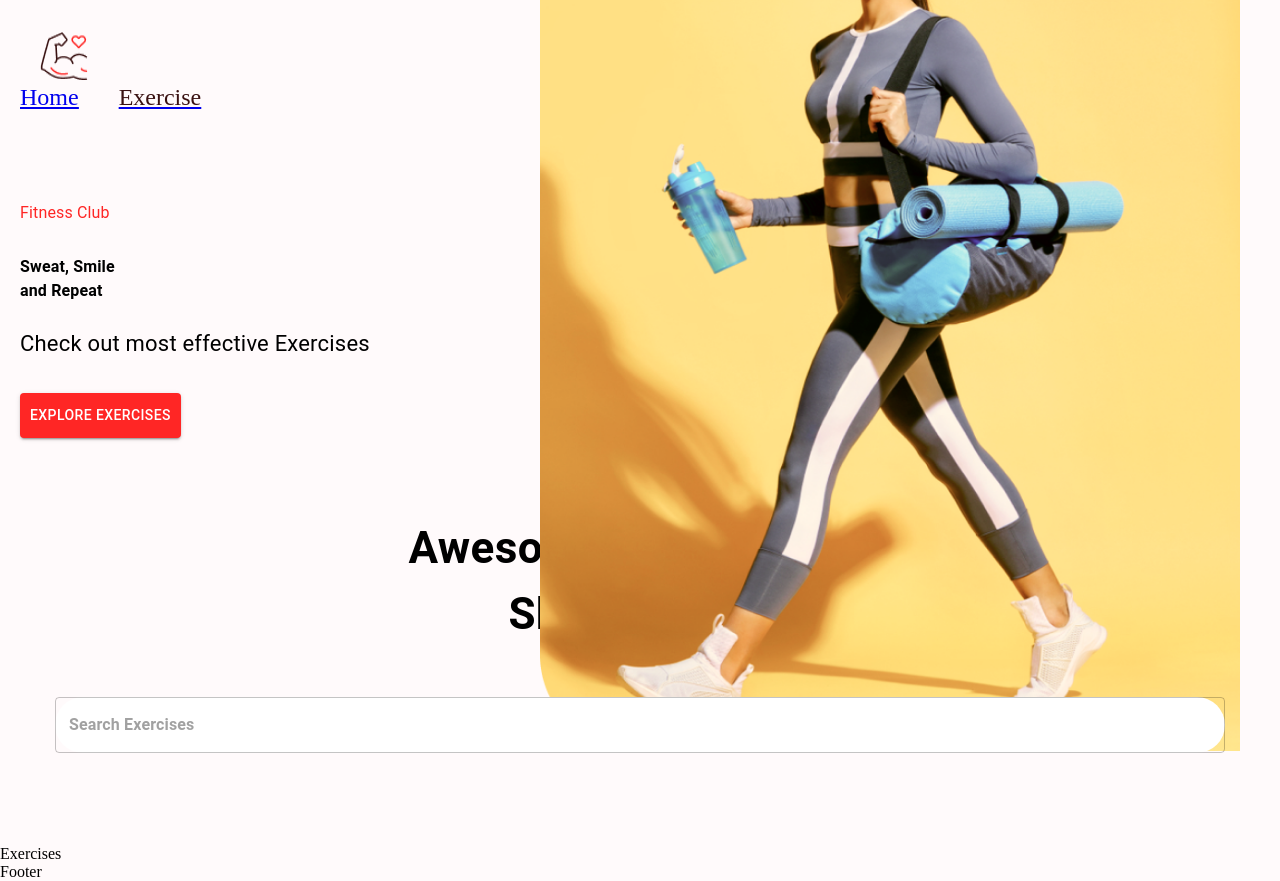
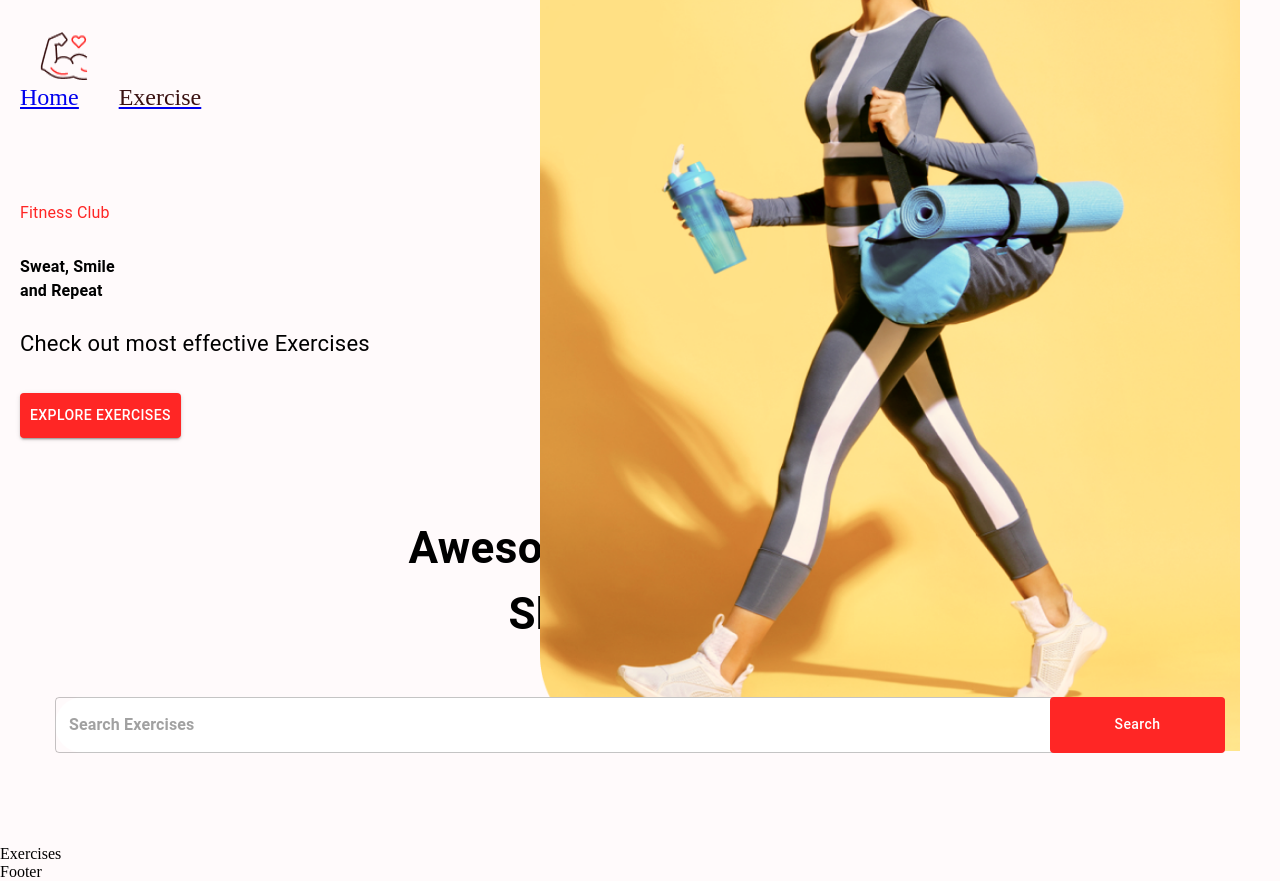
Before and after one commit to alexander784/gym, a React (Create React App) app: page / in a window 1280 px wide. Built offline with nearby package versions, Linux system fonts and the light colour scheme.

Commit message:
Implement search button

```diff
--- a/src/components/SearchExercise.js
+++ b/src/components/SearchExercise.js
@@ -1,5 +1,5 @@
 import React from 'react';
-import { Box, Stack, TextField, Typography } from '@mui/material';
+import { Box, Button, Stack, TextField, Typography } from '@mui/material';
 
 const SearchExercise = () => {
   return (
@@ -33,6 +33,21 @@
         placeholder='Search Exercises'
         type="text"/>
 
+        <Button className='search-btn'
+        sx= {{
+          bgcolor:"#ff2625",
+          color:"#fff",
+          textTransform:"none",
+          width: {lg: "175px", xs: "80px"},
+          fontsize: {lg: "20px", xs: "14px"},
+          height:"56px",
+          position:"absolute",
+          right:"0"
+        }}>
+          Search
+
+        </Button>
+
       </Box>
 
     </Stack>
```
